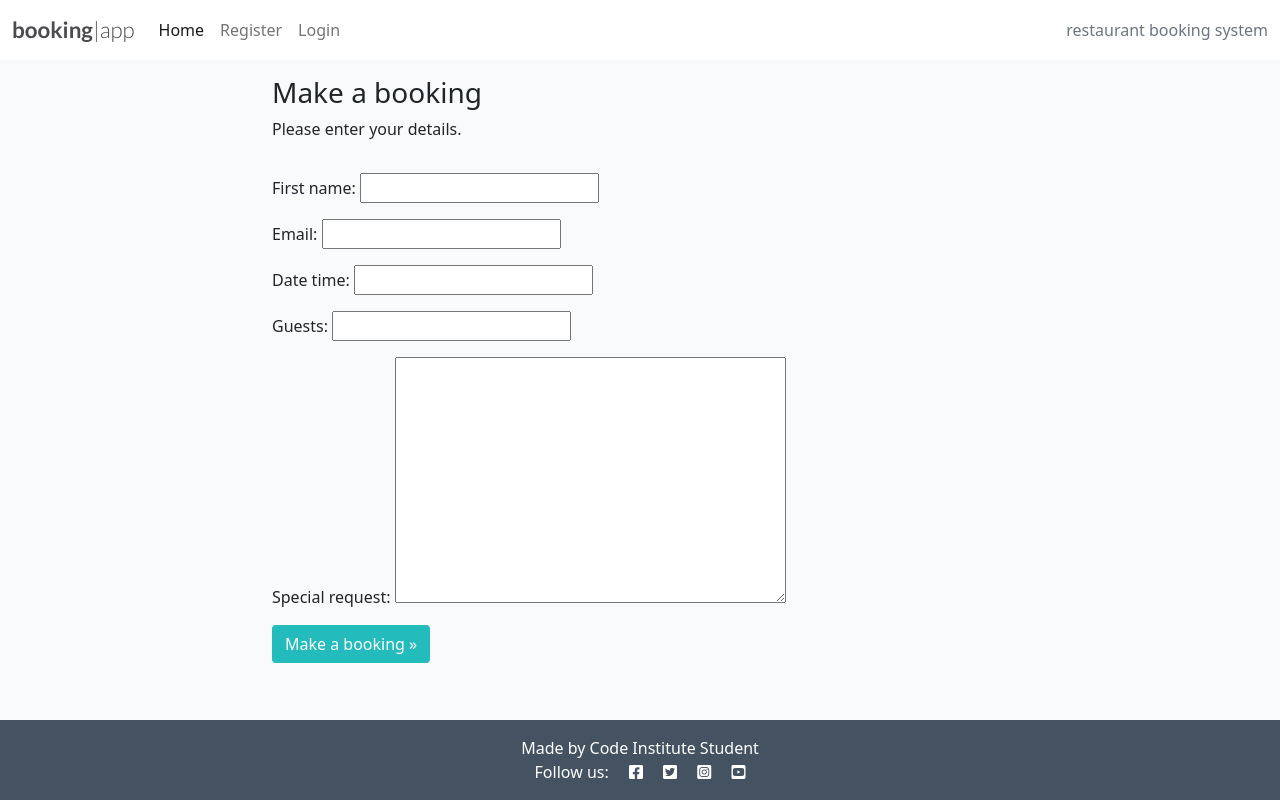
After one commit to robinozer/portfolio4, a Django app: page /booking_form in a window 1280 px wide. The commit adds this page. Run offline with Django 3.2, Linux system fonts and the light colour scheme.

Commit message:
add changes to form to fix error

```diff
--- a/bookingapp/urls.py
+++ b/bookingapp/urls.py
@@ -3,4 +3,5 @@ from django.urls import path
 
 urlpatterns = [
     path('', views.BookingListView.as_view(), name='home'),
+    path('booking_form', views.BookingCreateView.as_view(), name='booking_form')
 ]
--- a/bookingapp/views.py
+++ b/bookingapp/views.py
@@ -1,5 +1,9 @@
-from django.shortcuts import render, get_object_or_404
-from django.views import generic
+from django.shortcuts import render, get_object_or_404, redirect
+from django.http import HttpResponseRedirect
+from django.views import generic, View
+from django.contrib.auth.mixins import LoginRequiredMixin
+from django.views.generic.edit import CreateView, UpdateView, DeleteView
+from .forms import BookingForm
 from .models import Booking
 
 
@@ -8,3 +12,29 @@ class BookingListView(generic.ListView):
     queryset = Booking.objects.order_by("-date_time")
     template_name = 'index.html'
     paginate_by = 6
+
+    # Return the bookings for the currently logged in user
+    def get_queryset(self):
+        if self.request.user.is_authenticated:
+            return Booking.objects.filter(user=self.request.user)
+        else:
+            return Booking.objects.filter()
+
+
+# Create a new booking
+class BookingCreateView(CreateView, LoginRequiredMixin):
+    model = Booking
+    fields = ['first_name', 'email', 'date_time', 'guests', 'special_request']
+    success_url = ('thank_you')
+    template_name = 'booking_form.html'
+
+    def get_booking(self, request):
+        if request.method == 'POST':
+            form = BookingForm(request.POST)
+            if form.is_valid():
+                return HttpResponseRedirect('/thank_you/')
+
+    # Set the current user as the user for the new booking
+    def form_valid(self, form):
+        form.instance.user = self.request.user
+        return super().form_valid(form)
--- a/templates/base.html
+++ b/templates/base.html
@@ -41,6 +41,9 @@
                     <li class="nav-item">
                         <a class="nav-link" href="{% url 'account_logout' %}">Logout</a>
                     </li>
+                    <li class="nav-item">
+                        <a class="nav-link" href='booking_form'>Book a table</a>
+                    </li>
                     {% else %}
                     <li class="nav-item">
                         <a class="nav-link" href="{% url 'account_signup' %}">Register</a>
--- /dev/null
+++ b/templates/booking_form.html
@@ -0,0 +1,30 @@
+{% extends "base.html" %}
+
+{% load i18n %}
+
+{% block content %}
+
+<div class="container">
+    <div class="row">
+      <div class="col-md-8 mt-3 offset-md-2">
+        <h3>Make a booking</h3>
+
+        <p>Please enter your details.</p>
+      </div>
+    </div>
+    <div class="row">
+      <div class="col-md-8 mt-3 offset-md-2">
+        <form class="signup" id="booking_form" method="post" action="{% url 'booking_form' %}">
+          {% csrf_token %}
+          {{ form.as_p }}
+          {% if redirect_field_value %}
+          <input type="hidden" name="{{ redirect_field_name }}" value="{{ redirect_field_value }}" />
+          {% endif %}
+          <button class="btn btn-signup right" type="submit">Make a booking &raquo;</button>
+        </form>
+      </div>
+    </div>
+  </div>
+
+
+{%endblock%}
--- a/templates/index.html
+++ b/templates/index.html
@@ -8,6 +8,7 @@
         <!-- Bookings Column -->
         <div class="col-12 mt-3 left">
             <div class="row">
+                {% if user.is_authenticated %}
                 {% for booking in booking_list %}
                 <div class="col-md-4">
                     <div class="card mb-4">
@@ -24,6 +25,7 @@
                 </div>
             </div>
             {% endfor %}
+            {% endif %}
         </div>
     </div>
 </div>
```
Also changed, not shown: bookingapp/forms.py (added, +11 -0 lines), bookingapp/migrations/0002_alter_booking_date_time.py (added).
